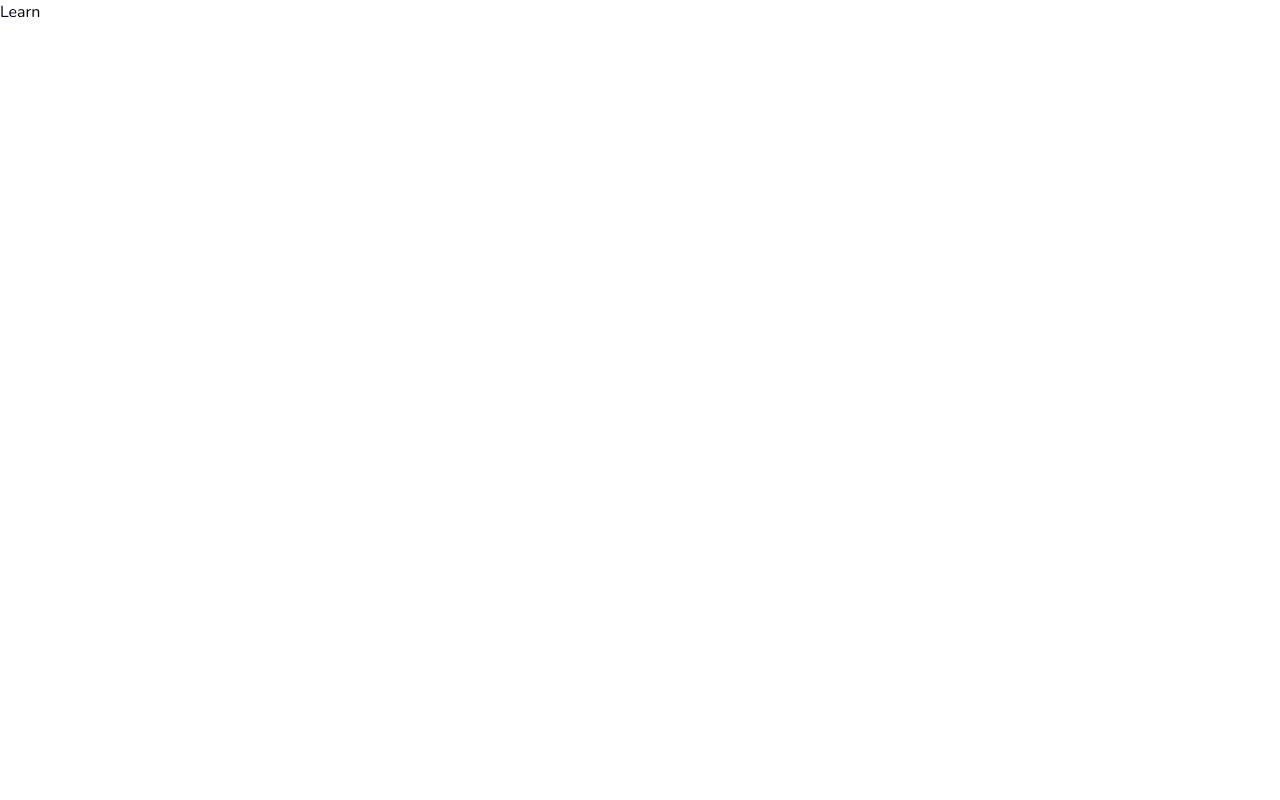
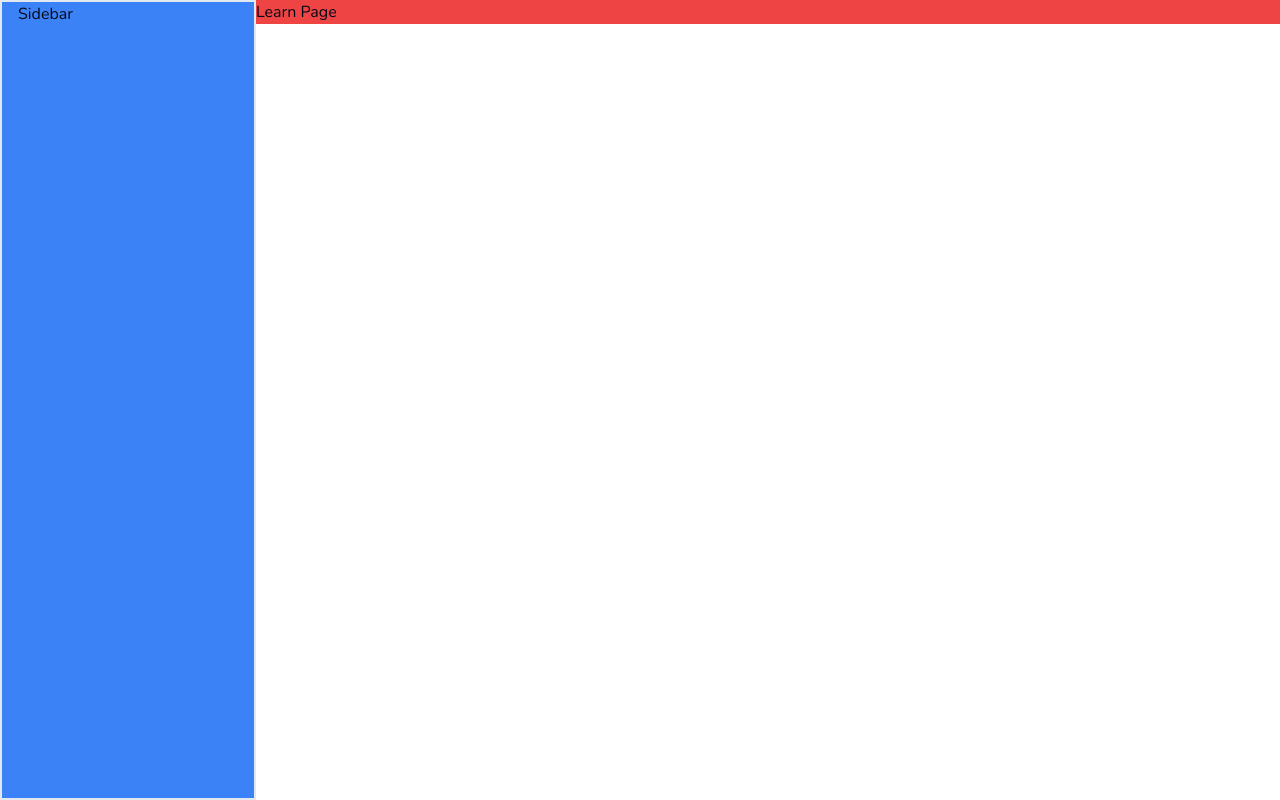
Before and after one commit to Shitanshu731/LanguageApp, a Next.js app: page /learn in a window 1280 px wide. Built offline with nearby package versions, Linux system fonts and the light colour scheme.

Commit message:
Add sidebar

```diff
--- a/app/(main)/layout.tsx
+++ b/app/(main)/layout.tsx
@@ -1,11 +1,15 @@
-import React from 'react'
+import Sidebar from "@/components/sidebar";
+import React from "react";
 
-const layout = ({children} : {children : React.ReactNode}) => {
+const layout = ({ children }: { children: React.ReactNode }) => {
   return (
-    <div>
-      {children}
-    </div>
-  )
-}
+    <>
+    <Sidebar className="hidden md:flex" />
+      <main className="md:pl-[256px] h-full max-md:pt-[50px]">
+        <div className="h-full bg-red-500">{children}</div>
+      </main>
+    </>
+  );
+};
 
-export default layout
+export default layout;
--- a/app/(main)/learn/page.tsx
+++ b/app/(main)/learn/page.tsx
@@ -1,9 +1,10 @@
 import React from 'react'
+
 
 const page = () => {
   return (
-    <div>
-      Learn
+    <div className=''>
+      Learn  Page
     </div>
   )
 }
--- /dev/null
+++ b/components/sidebar.tsx
@@ -0,0 +1,16 @@
+import { cn } from '@/lib/utils'
+import React from 'react'
+
+type props = {
+    className? : string;
+}
+
+const Sidebar = ({ className }: props) => {
+  return (
+    <div className={cn("flex sidebar bg-blue-500 h-full md:w-[256px] md:fixed left-0 top-0 px-4 border-2 flex-col",className)}>
+        Sidebar
+    </div>
+  )
+}
+
+export default Sidebar
```
